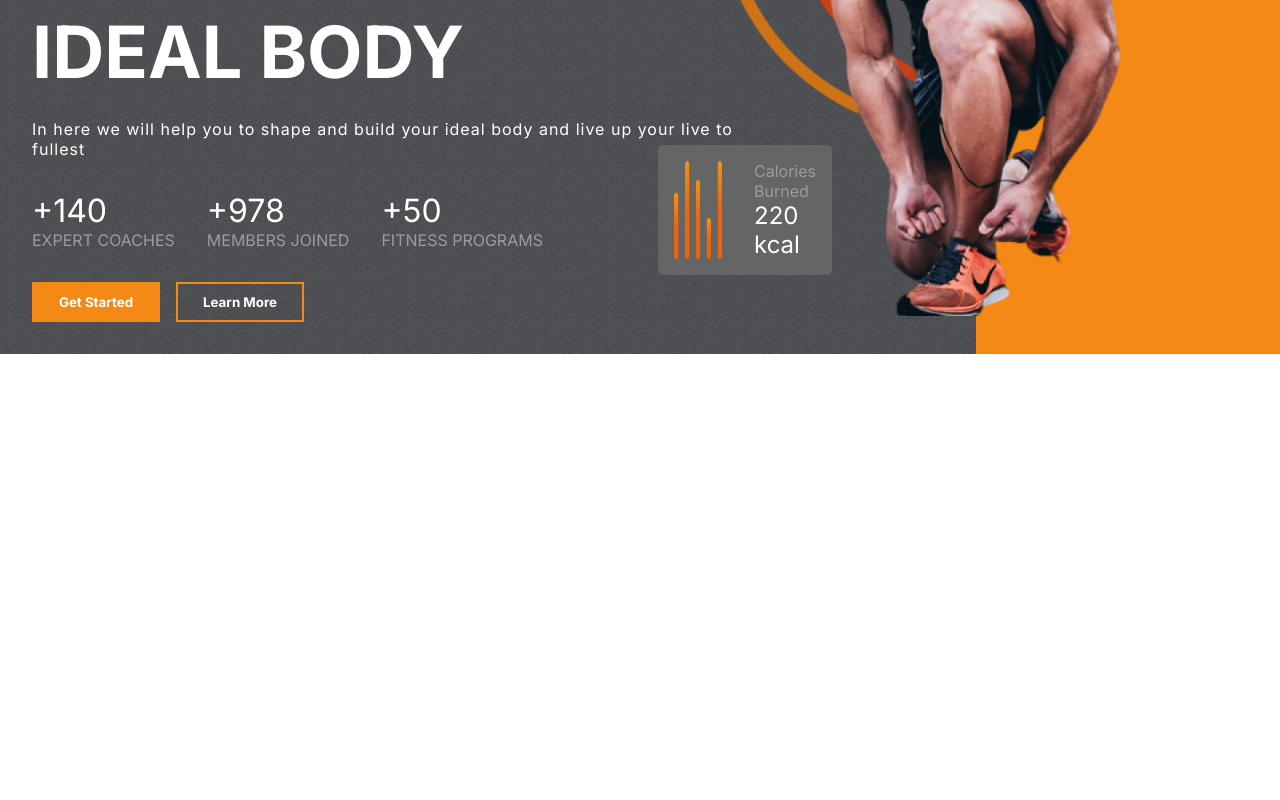
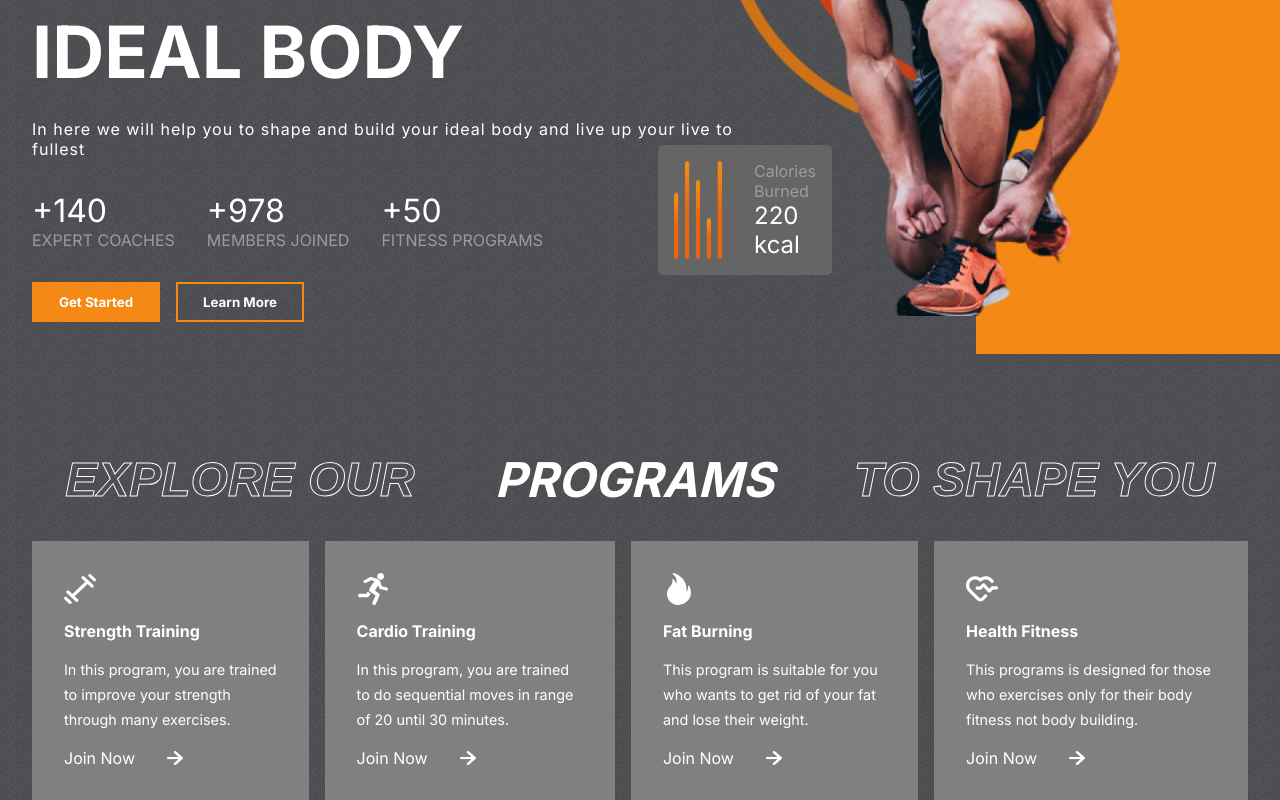
Before and after one commit to cotnals99/react_gym, a React (Create React App) app: page / in a window 1280 px wide. Shown: the part 367-1167 px from the top of the page. Before the commit the page ends 800 px from the top, so only its background shows below. Built offline with nearby package versions, Linux system fonts and the light colour scheme.

Commit message:
Program Category completed

```diff
--- a/src/App.js
+++ b/src/App.js
@@ -1,9 +1,11 @@
 import './App.css';
 import Hero from './components/Hero/Hero';
+import Programs from './components/Programs/Programs';
 function App() {
   return (
     <div className="App">
           <Hero/>
+          <Programs/>
     </div>
   );
 }
--- /dev/null
+++ b/src/components/Programs/Programs.css
@@ -0,0 +1,66 @@
+.Programs{
+    display: flex;
+    flex-direction: column;
+    gap: 2rem;
+    padding: 0 2rem;
+}
+
+
+.Programs_header{
+    text-transform: uppercase;
+    color: white;
+    font-size: 3rem;
+    font-style: italic;
+    display: flex;
+    justify-content: center;
+    align-items: center;
+    font-weight: bold;
+    gap: 5rem;
+}
+
+.program_categories{
+    display: flex;
+    gap: 1rem;
+}
+
+
+.category{
+    display: flex;
+    flex-direction: column;
+    background-color: gray;
+    padding: 2rem;
+    gap: 1rem;
+    color: white;
+    justify-content: space-between;
+}
+
+.category>:nth-child(1){
+    fill: white;
+    height: 2rem;
+    width: 2rem;
+}
+
+.category>:nth-child(2){
+    font-size: 1rem;
+    font-weight: bold;
+}
+
+.category>:nth-child(3){
+    font-size: 0.9rem;
+    line-height: 25px;
+}
+
+.join-now{
+    display: flex;
+    gap: 2rem;
+    align-items: center;
+}
+
+.join-now>img{
+    width: 1rem;
+}
+
+.category:hover{
+    background: var(--planCard);
+    cursor: pointer;
+}
--- /dev/null
+++ b/src/components/Programs/Programs.jsx
@@ -0,0 +1,33 @@
+import React from 'react'
+import './Programs.css'
+
+import RightArrow from '../../assets/rightArrow.png'
+
+import { programsData } from '../../data/programsData.js'
+
+const Programs = () => {
+  return (
+    <div className="Programs">
+        <div className="Programs_header">
+            <span className='stroke-text'>explore our</span>
+            <span>programs</span>
+            <span className='stroke-text'>to shape you</span>
+        </div>
+        <div className="program_categories">
+            {programsData.map((program)=>(
+                <div className="category">
+                    {program.image}
+                    <span>{program.heading}</span>
+                    <span>{program.details}</span>
+                    <div className="join-now">
+                        <span>Join Now</span>
+                        <img src={RightArrow} alt="" />
+                    </div>
+                </div>
+            ))}
+        </div>
+    </div>
+  )
+}
+
+export default Programs
```
